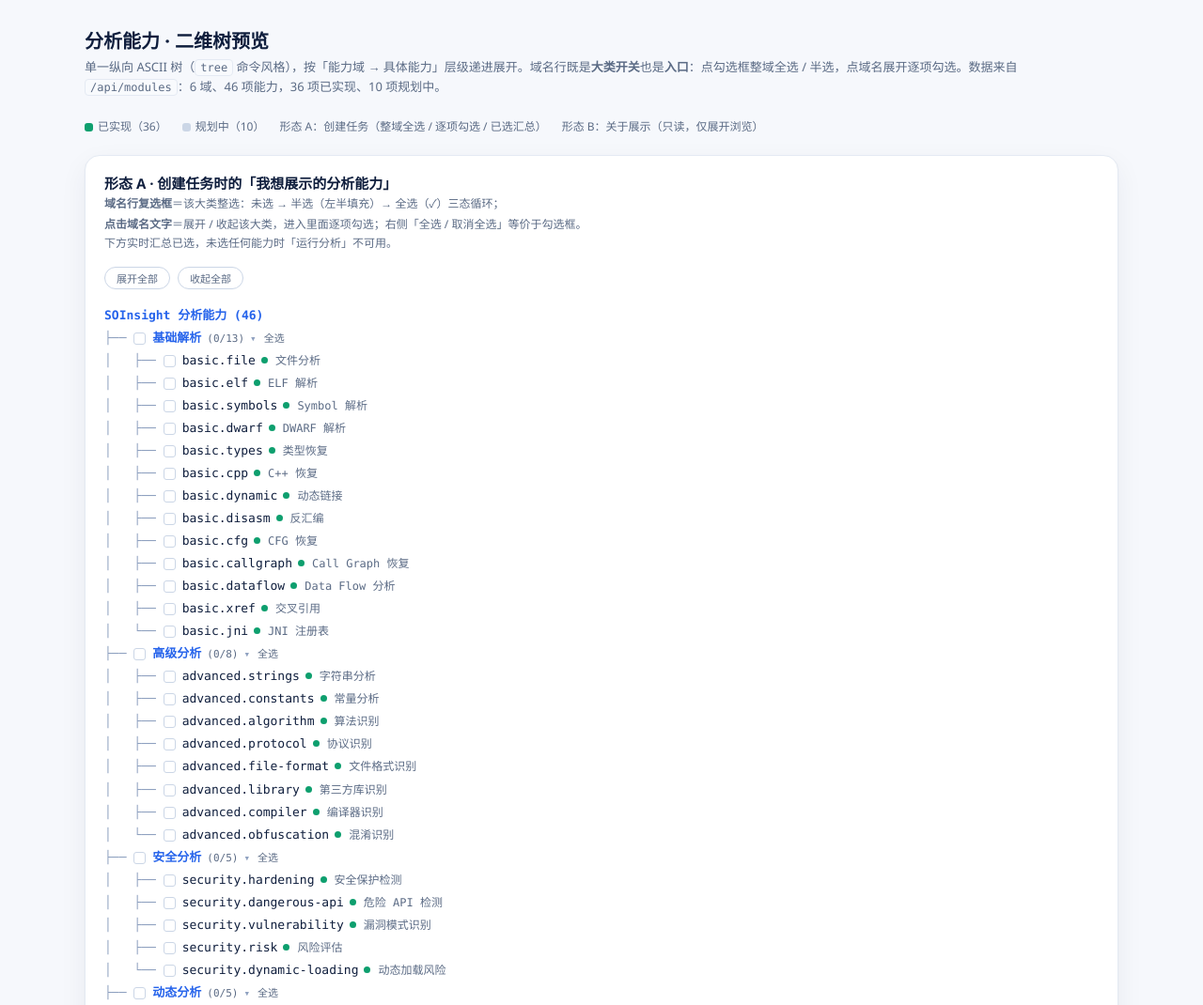
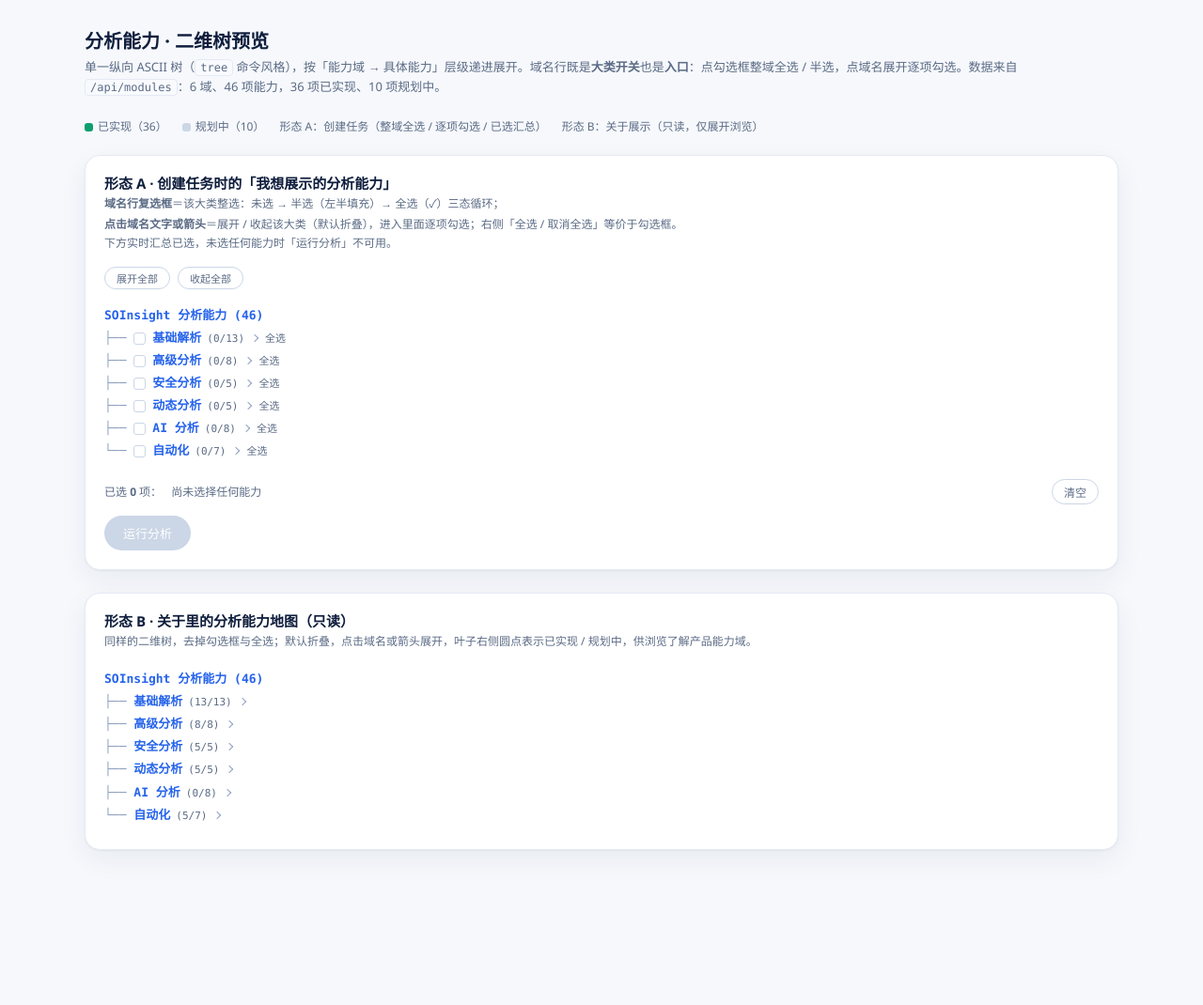
Before and after one commit to cjc-github/AndroidNativeScanner, a plain HTML site: page design/capability-tree-preview.html in a window 1280 px wide. Shown: the top 1070 px of the page at 94% size. After the commit the page ends 989 px from the top, so only its background shows below. Drawn offline with Linux system fonts and the light colour scheme.

Commit message:
二级能力默认折叠，展开箭头改为 V/> 形状 chevron
- 形态 A / 形态 B 的能力项默认全部折叠，点击域名或箭头展开
- 箭头由字符 ▸/▾ 改为 CSS 描边 chevron：折叠态 > ，
  展开态 ∨，旋转切换带过渡
- 箭头方向改由 collapsed 类驱动，切换展开态无需同步文本内容
- 折叠状态下仍可直接点域名复选框整类全选，计数实时同步

```diff
--- a/design/capability-tree-preview.html
+++ b/design/capability-tree-preview.html
@@ -38,7 +38,14 @@ h1{font-size:20px;margin:0 0 4px}
 .tree .domain > .name{color:var(--accent);font-weight:600;cursor:pointer}
 .tree .domain:hover > .name{background:color-mix(in srgb,var(--accent) 8%,transparent);border-radius:3px}
 .tree .domain > .meta{color:var(--muted);font-size:11px;margin-left:6px}
-.tree .domain > .arrow{color:var(--tree);margin-left:6px;font-size:11px}
+/* 展开箭头：折叠时 >，展开时 ∨（CSS 绘制，旋转切换） */
+.tree .domain > .arrow{
+  display:inline-block;width:6px;height:6px;margin-left:8px;
+  border-right:1.5px solid var(--tree);border-bottom:1.5px solid var(--tree);
+  transform:rotate(45deg);transform-origin:center;
+  transition:transform .14s ease;vertical-align:1px;
+}
+.tree .group.collapsed > .domain > .arrow{transform:rotate(-45deg)}
 .tree .domain > .all{color:var(--muted);font-size:11px;margin-left:8px;cursor:pointer}
 .tree .domain > .all:hover{color:var(--accent)}
 .tree .domain > .all.off{color:var(--accent)}
@@ -107,7 +114,7 @@ h1{font-size:20px;margin:0 0 4px}
     <h2>形态 A · 创建任务时的「我想展示的分析能力」</h2>
     <p class="sub">
       <strong>域名行复选框</strong>＝该大类整选：未选 → 半选（左半填充）→ 全选（<code>✓</code>）三态循环；<br>
-      <strong>点击域名文字</strong>＝展开 / 收起该大类，进入里面逐项勾选；右侧「全选 / 取消全选」等价于勾选框。<br>
+      <strong>点击域名文字或箭头</strong>＝展开 / 收起该大类（默认折叠），进入里面逐项勾选；右侧「全选 / 取消全选」等价于勾选框。<br>
       下方实时汇总已选，未选任何能力时「运行分析」不可用。
     </p>
     <div class="toolbar">
@@ -126,7 +133,7 @@ h1{font-size:20px;margin:0 0 4px}
   <!-- 形态 B：关于展示，只读 -->
   <div class="section readonly" id="sec-about">
     <h2>形态 B · 关于里的分析能力地图（只读）</h2>
-    <p class="sub">同样的二维树，去掉勾选框与全选；点击域名可折叠 / 展开，叶子右侧圆点表示已实现 / 规划中，供浏览了解产品能力域。</p>
+    <p class="sub">同样的二维树，去掉勾选框与全选；默认折叠，点击域名或箭头展开，叶子右侧圆点表示已实现 / 规划中，供浏览了解产品能力域。</p>
     <div class="tree" id="tree-about"></div>
   </div>
 </div>
@@ -166,10 +173,10 @@ var DOMAINS = [
 ];
 
 var selected = new Set();
-/* 每个树各自的展开状态（形态 A / 形态 B 互不影响），默认全部展开 */
+/* 每个树各自的展开状态（形态 A / 形态 B 互不影响），默认全部折叠 */
 function initialExpanded(){
   var m = {};
-  DOMAINS.forEach(function(d){ m[d.key] = true; });
+  DOMAINS.forEach(function(d){ m[d.key] = false; });
   return m;
 }
 var stateCreate = {expanded:initialExpanded()};
@@ -256,7 +263,7 @@ function buildTree(container, readonly, state){
 
     var arrow = document.createElement('span');
     arrow.className = 'arrow';
-    arrow.textContent = state.expanded[d.key] ? '▾' : '▸';
+    arrow.title = '展开 / 收起该大类';
     dline.appendChild(arrow);
 
     // 整选快捷文字（仅形态 A）
@@ -269,11 +276,10 @@ function buildTree(container, readonly, state){
       dline.appendChild(all);
     }
 
-    // 展开 / 收起
+    // 展开 / 收起（箭头方向由 CSS 依据 collapsed 类自动切换）
     function toggleExpand(){
       state.expanded[d.key] = !state.expanded[d.key];
       group.classList.toggle('collapsed', !state.expanded[d.key]);
-      arrow.textContent = state.expanded[d.key] ? '▾' : '▸';
     }
     dname.addEventListener('click', toggleExpand);
     arrow.addEventListener('click', toggleExpand);
```
